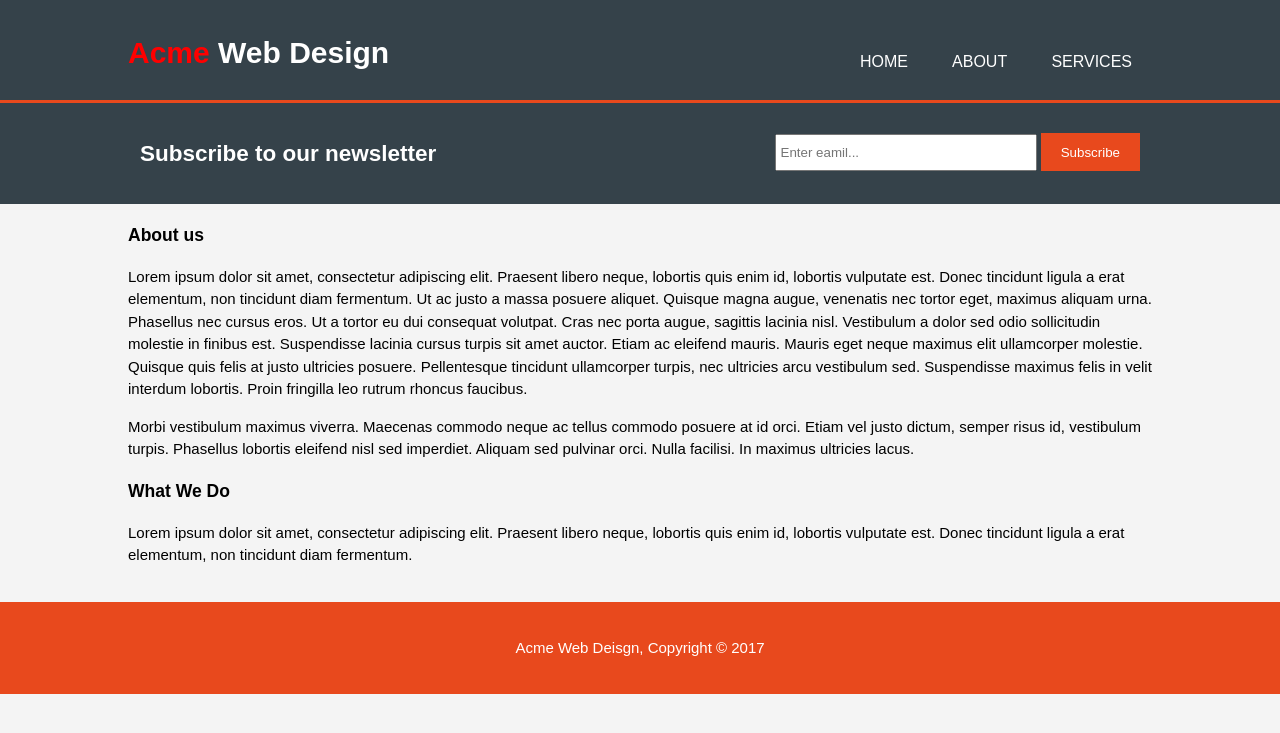
After one commit to murtadello/poco-murtaza, a PHP site: page /about.html in a window 1280 px wide. The commit adds this page. Shown: the top 733 px of the page. Run offline with PHP 8.4, Linux system fonts and the light colour scheme.

Commit message:
Everything is added

```diff
--- /dev/null
+++ b/acme/about.html
@@ -0,0 +1,60 @@
+<!DOCTYPE html>
+<html lang="en">
+<head>
+    <meta charset="UTF-8">
+    <meta name="viewport" content="width=device-width, initial-scale=1.0">
+    <meta http-equiv="X-UA-Compatible" content="ie=edge">
+    <title>Welcome to About </title>
+    <link rel="stylesheet" href="./css/style.css">
+</head>
+<body>
+    <header>
+        <div class="container">
+            <div id="branding">
+                <h1><span class="highlight">Acme</span> Web Design</h1>
+            </div>
+            <nav>
+                <ul>
+                    <li><a href="index.html">Home</a></li>
+                    <li  class="current"><a href="about.html">About</a></li>
+                    <li><a href="services.html">Services</a></li>
+                </ul>
+            </nav>
+        </div>
+    </header>
+
+
+
+    <section id="newsletter">
+        <div class="container">
+            <h1>Subscribe to our newsletter</h1>
+            <form>
+                <input type="email" placeholder="Enter eamil...">
+                <button type="submit" class="button_1">Subscribe</button>
+            </form>
+        </div>
+    </section>
+
+    <section id="main">
+        <div class="container">
+            <article id="main-col">
+                <h1 class="page-title">About us</h1>
+                <p>Lorem ipsum dolor sit amet, consectetur adipiscing elit. Praesent libero neque, lobortis quis enim id, lobortis vulputate est. Donec tincidunt ligula a erat elementum, non tincidunt diam fermentum. Ut ac justo a massa posuere aliquet. Quisque magna augue, venenatis nec tortor eget, maximus aliquam urna. Phasellus nec cursus eros. Ut a tortor eu dui consequat volutpat. Cras nec porta augue, sagittis lacinia nisl. Vestibulum a dolor sed odio sollicitudin molestie in finibus est. Suspendisse lacinia cursus turpis sit amet auctor. Etiam ac eleifend mauris. Mauris eget neque maximus elit ullamcorper molestie. Quisque quis felis at justo ultricies posuere. Pellentesque tincidunt ullamcorper turpis, nec ultricies arcu vestibulum sed. Suspendisse maximus felis in velit interdum lobortis. Proin fringilla leo rutrum rhoncus faucibus.
+                </p>
+               <p> Morbi vestibulum maximus viverra. Maecenas commodo neque ac tellus commodo posuere at id orci. Etiam vel justo dictum, semper risus id, vestibulum turpis. Phasellus lobortis eleifend nisl sed imperdiet. Aliquam sed pulvinar orci. Nulla facilisi. In maximus ultricies lacus.</p>
+            </article>
+
+            <aside id="sidebar">
+                <h3>What We Do</h3>
+                <p>Lorem ipsum dolor sit amet, consectetur adipiscing elit. Praesent libero neque, lobortis quis enim id, lobortis vulputate est. Donec tincidunt ligula a erat elementum, non tincidunt diam fermentum. </p>
+
+            </aside>
+
+        </div>
+    </section>
+    <footer>
+        <p>Acme Web Deisgn, Copyright &copy; 2017</p>
+      </footer>
+
+</body>
+</html>
--- a/acme/css/style.css
+++ b/acme/css/style.css
@@ -41,11 +41,10 @@ header{
 
 
 header a{
-    color: #ffffff;
+    color: white;
     text-decoration: none;
     text-transform: uppercase;
     font-size: 16px;
-
 }
 
 header li {
@@ -68,11 +67,13 @@ header nav{
 
 }
 
+
 .highlight {
     color: red;
     font-weight: bold;
 
 }
+
 header a:hover{
     color: #cccccc;
     font-weight: bold;
@@ -94,6 +95,8 @@ header a:hover{
 #showcase p{
     font-size: 20px;
 }
+
+/*Newsletter*/
 #newsletter{
     padding:15px;
     color: #ffffff;
@@ -112,3 +115,38 @@ header a:hover{
     height: 25px;
     width:250px;
 }
+
+/*showcases*/
+#boxes{
+    margin-top: 20px;
+
+}
+#boxes .box{
+    float: left;
+    text-align: center;
+    width: 30%;
+    padding:10px;
+
+}
+
+#boxes .box img{
+    width: 90%;
+}
+
+
+aside #sidebar{
+    float: right;
+    width: 30px;
+    margin-top: 10px;
+
+}
+
+
+/*footer*/
+footer{
+    padding: 20px;
+    margin-top: 20px;
+    color: #ffffff;
+    background-color: #e8491d;
+    text-align: center;
+}
--- a/acme/index.html
+++ b/acme/index.html
@@ -59,14 +59,16 @@
 
 
             <div class="box">
+                    <img src="./img/logo_brush.png" alt="showcase">
                     <h3>Graphic Design </h3>
-                    <img src="./img/logo_brush.png" alt="showcase">
                     <p>Lorem ipsum dolor sit amet, consectetur adipiscing elit. Donec sapien sapien, pharetra eu va</p>
             </div>
 
         </div>
     </section>
-
+    <footer>
+        <p>Acme Web Deisgn, Copyright &copy; 2017</p>
+      </footer>
 
 </body>
 </html>
--- a/gfont/style.css
+++ b/gfont/style.css
@@ -1,4 +1,7 @@
 
 h1{
     font-family: 'Space Mono', monospace;
+    text-transform: lowercase;
+    text-shadow: 20px;
+
 }
```
Also changed, not shown: acme/services.html (added).
